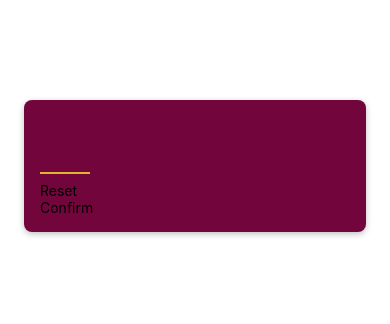
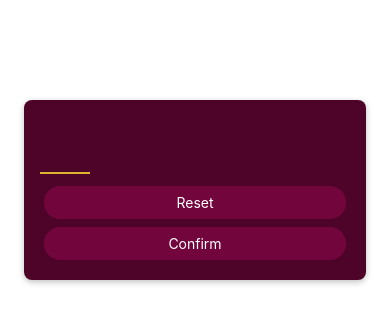
Before and after one commit to khan-yaseen/react-native-game, a React Native app: screen / in a window 390 px wide. Shown: the top 324 px of the page. Built offline with nearby package versions, Linux system fonts and the light colour scheme.

Commit message:
addind visual feedback to the buttons

```diff
--- a/components/PrimaryButton.js
+++ b/components/PrimaryButton.js
@@ -1,11 +1,43 @@
-import { Text, View } from 'react-native';
+import { Text, View, Pressable, StyleSheet } from 'react-native';
 
-function PrimaryButton({children}) {
+function PrimaryButton({ children }) {
+    function pressHandler() {
+        console.log('Pressed!')
+    }
+
     return (
-        <View>
-            <Text>{children}</Text>
+        <View style={styles.buttonOuterContainer}>
+            <Pressable
+                style={({ pressed }) => pressed
+                    ? [styles.buttonInnerContainer, styles.pressed]
+                    : styles.buttonInnerContainer}
+                onPress={pressHandler}
+                android_ripple={{ color: '#640233' }}>
+                <Text style={styles.buttonText}>{children}</Text>
+            </Pressable >
         </View>
     )
 }
 
-export default PrimaryButton
+export default PrimaryButton;
+
+const styles = StyleSheet.create({
+    buttonOuterContainer: {
+        borderRadius: 16,
+        margin: 4,
+        overflow: 'hidden',
+    },
+    buttonInnerContainer: {
+        backgroundColor: '#72063c',
+        paddingVertical: 8,
+        paddingHorizontal: 16,
+        elevation: 2
+    },
+    buttonText: {
+        color: 'white',
+        textAlign: 'center'
+    },
+    pressed: {
+        opacity: 0.75
+    }
+})
--- a/screens/StartGameScreen.js
+++ b/screens/StartGameScreen.js
@@ -5,7 +5,7 @@
 function StartGameScreen() {
     return (
         <View style={styles.inputContainer}>
-            <TextInput style={styles.numberInput} maxLength={2} keyboardType="number-pad" autoCapitalize="none" autoCorrect={false}/>
+            <TextInput style={styles.numberInput} maxLength={2} keyboardType="number-pad" autoCapitalize="none" autoCorrect={false} />
             <PrimaryButton>Reset</PrimaryButton>
             <PrimaryButton>Confirm</PrimaryButton>
         </View>
@@ -19,7 +19,7 @@
         marginTop: 100,
         padding: 16,
         marginHorizontal: 24,
-        backgroundColor: '#72063c',
+        backgroundColor: '#4e0329',
         borderRadius: 8,
         elevation: 4,
         shadowColor: 'black',
```
